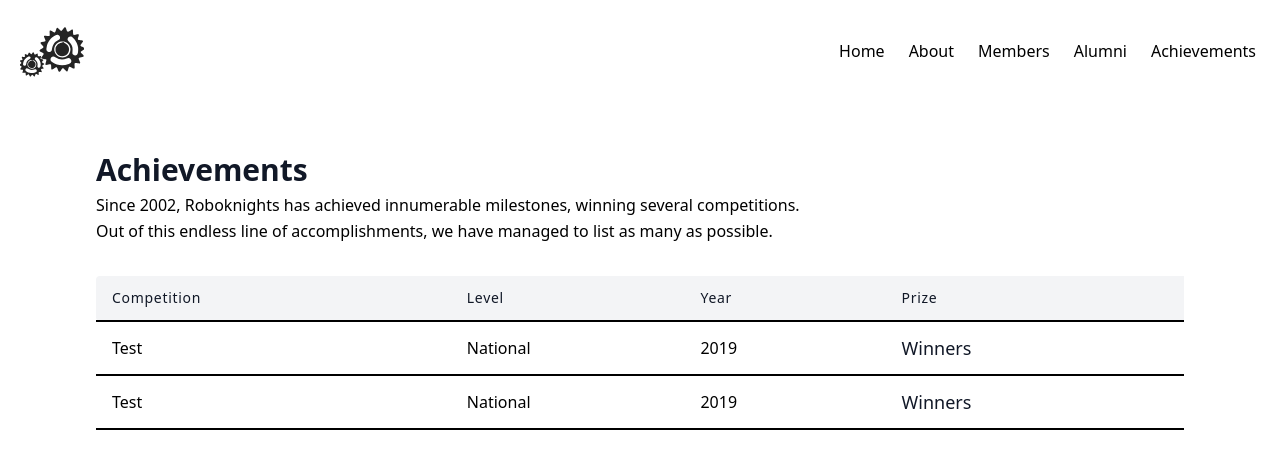
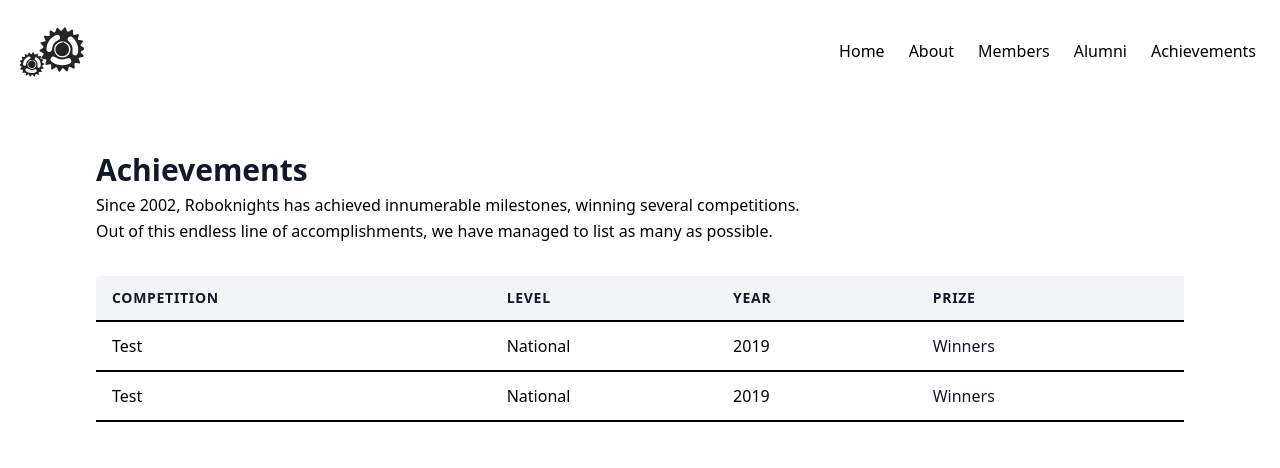
Before and after one commit to RoboKnights-Clan/RoboKnights-Clan.github.io, a Next.js app: page /achievements in a window 1280 px wide. Shown: the top 468 px of the page. Built offline with nearby package versions, Linux system fonts and the light colour scheme.

Commit message:
ui: fix typography

```diff
--- a/pages/achievements.tsx
+++ b/pages/achievements.tsx
@@ -14,7 +14,7 @@ const AlumniPage = () => {
         <td className="px-4 py-3">{ment.competition}</td>
         <td className="px-4 pr-0 py-3">{ment.level}</td>
         <td className="px-4 py-3">{ment.year}</td>
-        <td className="px-4 py-3 text-lg text-gray-900">{ment.prize}</td>
+        <td className="px-4 py-3 text-gray-900">{ment.prize}</td>
       </tr>
     );
   });
@@ -37,16 +37,16 @@ const AlumniPage = () => {
           <table className="table-auto w-full text-left whitespace-no-wrap">
             <thead>
               <tr>
-                <th className="px-4 py-3 title-font tracking-wider font-medium text-gray-900 text-sm bg-gray-100 rounded-tl rounded-bl">
+                <th className="px-4 py-3 title-font tracking-wider font-bold text-gray-900 text-sm uppercase bg-gray-100 rounded-tl rounded-bl">
                   Competition
                 </th>
-                <th className="px-4 py-3 title-font tracking-wider font-medium text-gray-900 text-sm bg-gray-100">
+                <th className="px-4 py-3 title-font tracking-wider font-bold text-gray-900 text-sm uppercase bg-gray-100">
                   Level
                 </th>
-                <th className="px-4 py-3 title-font tracking-wider font-medium text-gray-900 text-sm bg-gray-100">
+                <th className="px-4 py-3 title-font tracking-wider font-bold text-gray-900 text-sm uppercase bg-gray-100">
                   Year
                 </th>
-                <th className="px-4 py-3 title-font tracking-wider font-medium text-gray-900 text-sm bg-gray-100">
+                <th className="px-4 py-3 title-font tracking-wider font-bold text-gray-900 text-sm uppercase bg-gray-100">
                   Prize
                 </th>
               </tr>
```
